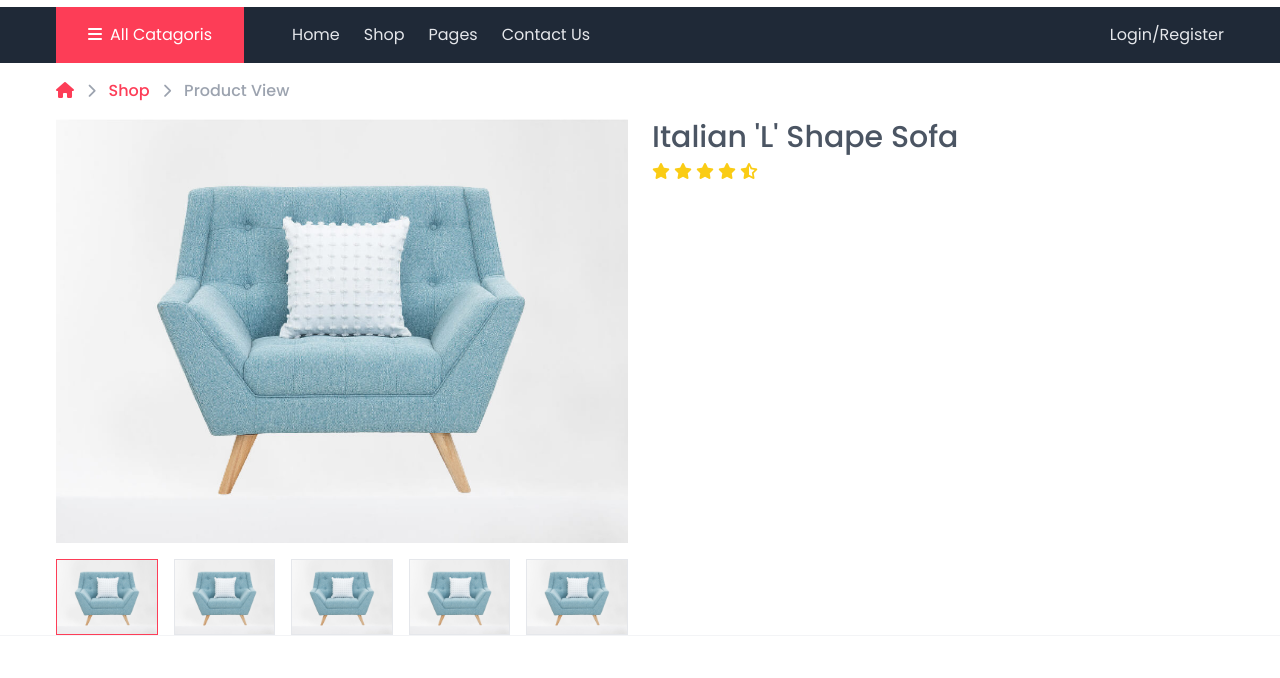
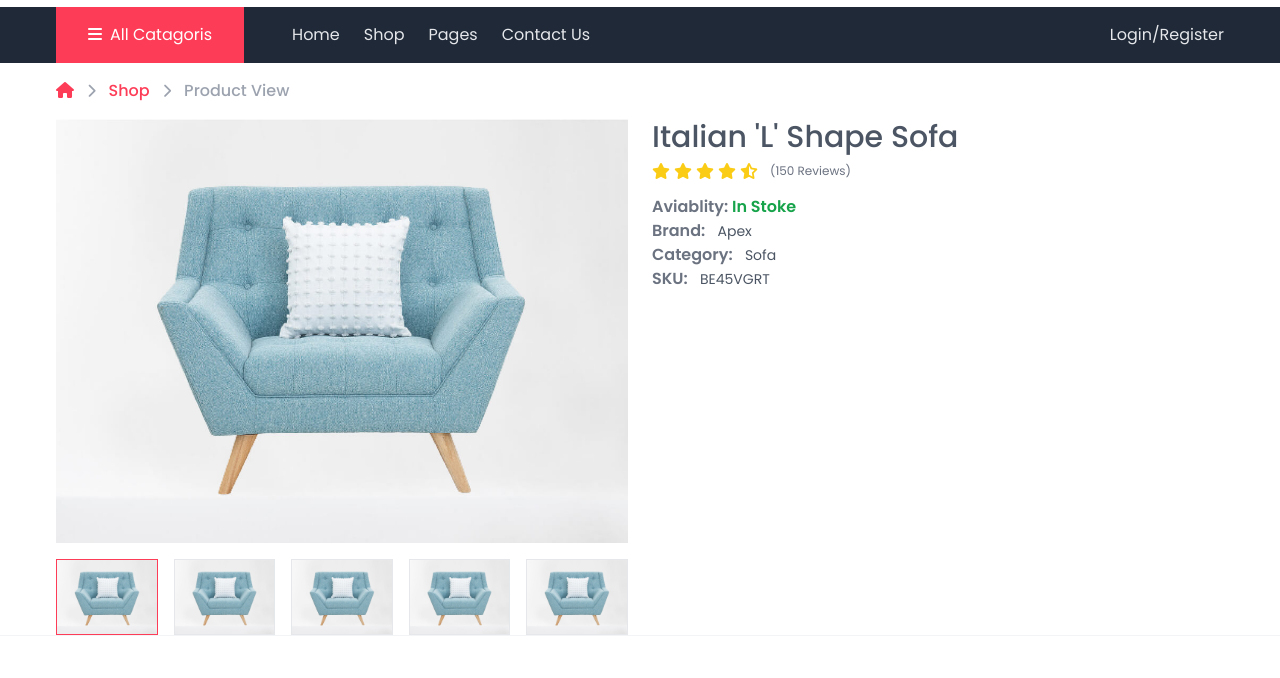
Before and after one commit to codex-rakibul/EcommerceSiteDesign, a website: page output/view.html in a window 1280 px wide. Shown: the part 75-753 px from the top of the page. Drawn offline with Linux system fonts and the light colour scheme.

```diff
--- a/output/view.html
+++ b/output/view.html
@@ -137,7 +137,7 @@
             <a href="index.html" class="text-gray-200 hover:text-white transition"
               >Home</a
             >
-            <a href="#" class="text-gray-200 hover:text-white transition"
+            <a href="shop.html" class="text-gray-200 hover:text-white transition"
               >Shop</a
             >
             <a href="#" class="text-gray-200 hover:text-white transition"
@@ -193,6 +193,7 @@
         <!-- TITLE -->
         <h2 class="text-3xl text-gray-600 font-medium mb-2 font-poppins">Italian 'L' Shape Sofa</h2>
         <!-- RATING ICON -->
+        <div class="flex items-center mb-4">
           <div class="flex gap-1 text-yellow-400">
             <i  class="fas fa-star"></i>
             <i  class="fas fa-star"></i>
@@ -200,7 +201,27 @@
             <i  class="fas fa-star"></i>
             <i  class="fa-solid fa-star-half-stroke"></i>
           </div>
+          <div class="text-xs text-gray-500 ml-3">(150 Reviews)</div>
+        </div>
 
+        <div>
+          <p class="text-gray-500 font-semibold">
+            <span>Aviablity:</span>
+            <span class="text-green-600 ">In Stoke</span>
+          </p>
+          <p class="space-x-2 ">
+            <span class="text-gray-500 font-semibold">Brand:</span>
+            <span class="text-gray-600 text-sm">Apex</span>
+          </p>
+          <p class="space-x-2 ">
+            <span class="text-gray-500 font-semibold">Category:</span>
+            <span class="text-gray-600 text-sm">Sofa</span>
+          </p>
+          <p class=" space-x-2">
+            <span class="text-gray-500 font-semibold">SKU:</span>
+            <span class="text-gray-600 text-sm">BE45VGRT</span>
+          </p>
+        </div>
 
       </div>
       <!-- PRODUCT CONTENT END -->
```
Also changed, not shown: output/css/tailwind.css, output/shop.html (line endings or trailing spaces). Lines whose indentation alone changed are shown as unchanged.
